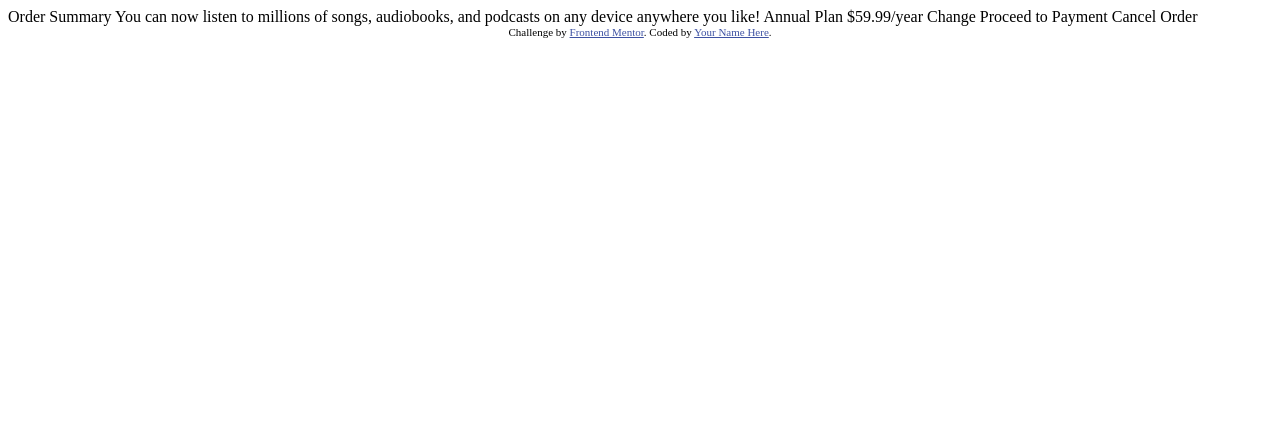
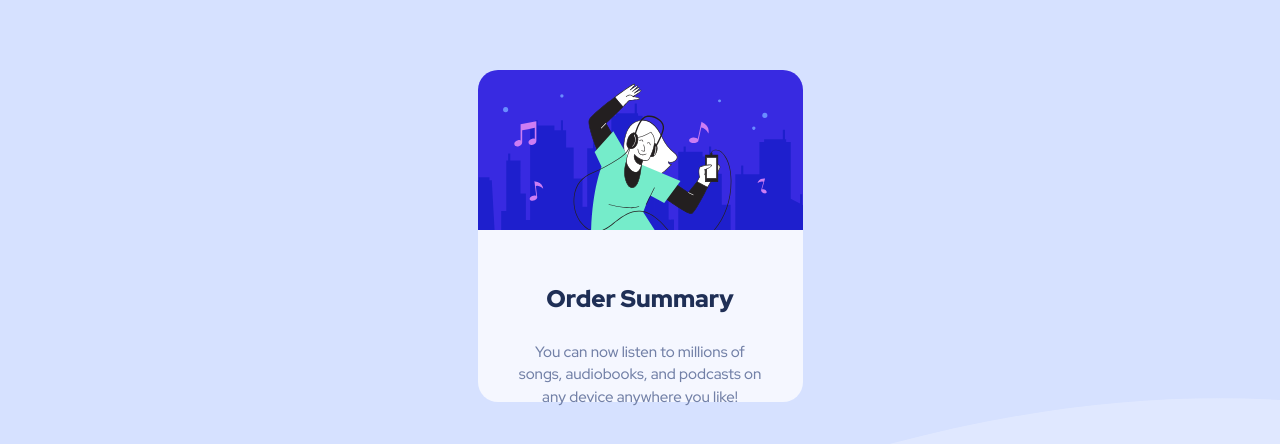
Before and after one commit to MrRicram/order-summary-component, a plain HTML site: page index.html in a window 1280 px wide. Drawn offline with nearby package versions, Linux system fonts and the light colour scheme; files that its build step writes are made by us from their sources.

Commit message:
Add image, title and lead with styles

```diff
--- a/index.html
+++ b/index.html
@@ -8,7 +8,7 @@
   <link rel="preconnect" href="https://fonts.googleapis.com">
 <link rel="preconnect" href="https://fonts.gstatic.com" crossorigin>
 <link href="https://fonts.googleapis.com/css2?family=Red+Hat+Display:wght@500;700;900&display=swap" rel="stylesheet">
-<link rel="stylesheet" href="divs/style.css" style="text/css">
+<link rel="stylesheet" href="dist/style.css" type="text/css">
   <title>Frontend Mentor | Order summary card</title>
 
   <!-- Feel free to remove these styles or customise in your own stylesheet 👍 -->
@@ -18,8 +18,19 @@
   </style>
 </head>
 <body>
+  <div class="bg-image"></div>
 
-  Order Summary
+  <main>
+    <section>
+      <h2>Order Summary</h2>
+
+      <div class="content">
+        <p class="lead">You can now listen to millions of songs, audiobooks, and podcasts on any device anywhere you like!</p>
+      </div>
+    </section>
+  </main>
+
+  <!-- Order Summary
 
   You can now listen to millions of songs, audiobooks, and podcasts on any
   device anywhere you like!
@@ -35,6 +46,6 @@
   <div class="attribution">
     Challenge by <a href="https://www.frontendmentor.io?ref=challenge" target="_blank">Frontend Mentor</a>.
     Coded by <a href="#">Your Name Here</a>.
-  </div>
+  </div>-->
 </body>
 </html>
--- a/sass/_globals.scss
+++ b/sass/_globals.scss
@@ -0,0 +1,60 @@
+html {
+    font-size: 100%;
+    box-sizing: border-box;
+}
+
+*, *::before, *::after {
+    margin: 0;
+    padding: 0;
+    box-sizing: inherit;
+}
+
+body {
+    font-family: 'Red Hat Display', sans-serif;
+    font-weight: 500;
+    background: url(../images/pattern-background-mobile.svg);
+    background-repeat: no-repeat;
+    background-size: cover;
+    background-color: $paleblue;
+    display: flex;
+    flex-direction: column;
+    align-items: center;
+}
+
+.bg-image {
+    background: url(../images/illustration-hero.svg) no-repeat;
+    background-size: cover;
+    width: 325px;
+    height: 160px;
+    border-radius: 1.25em 1.25em 0 0;
+    margin-top: 4.375em;
+}
+
+section {
+    display: flex;
+    flex-direction: column;
+    align-items: center;
+    background: $verypaleblue;
+    width: 325px;
+    border-radius: 0 0 1.25em 1.25em;
+
+    h2 {
+        margin-top: 2.1875em;
+        color: $darkblue;
+        font-weight: 900;
+    }
+
+    .content {
+        margin-top: 1.6875em;
+
+    }
+
+    .lead {
+        line-height: 1.5;
+        font-size: 0.9375em;
+        text-align: center;
+        height: 4.125em;
+        color: $desaturatedblue;
+        margin: 0 2.5625em;
+    }
+}
--- a/sass/_variables.scss
+++ b/sass/_variables.scss
@@ -1,5 +1,5 @@
 $paleblue: hsl(225, 100%, 94%);
 $brightblue: hsl(245, 75%, 52%);
-$veryplaeblue: hsl(225, 100%, 98%);
+$verypaleblue: hsl(225, 100%, 98%);
 $desaturatedblue: hsl(224, 23%, 55%);
 $darkblue: hsl(223, 47%, 23%);
```
Also changed, not shown: dist/style.css (added), 1 other file.
